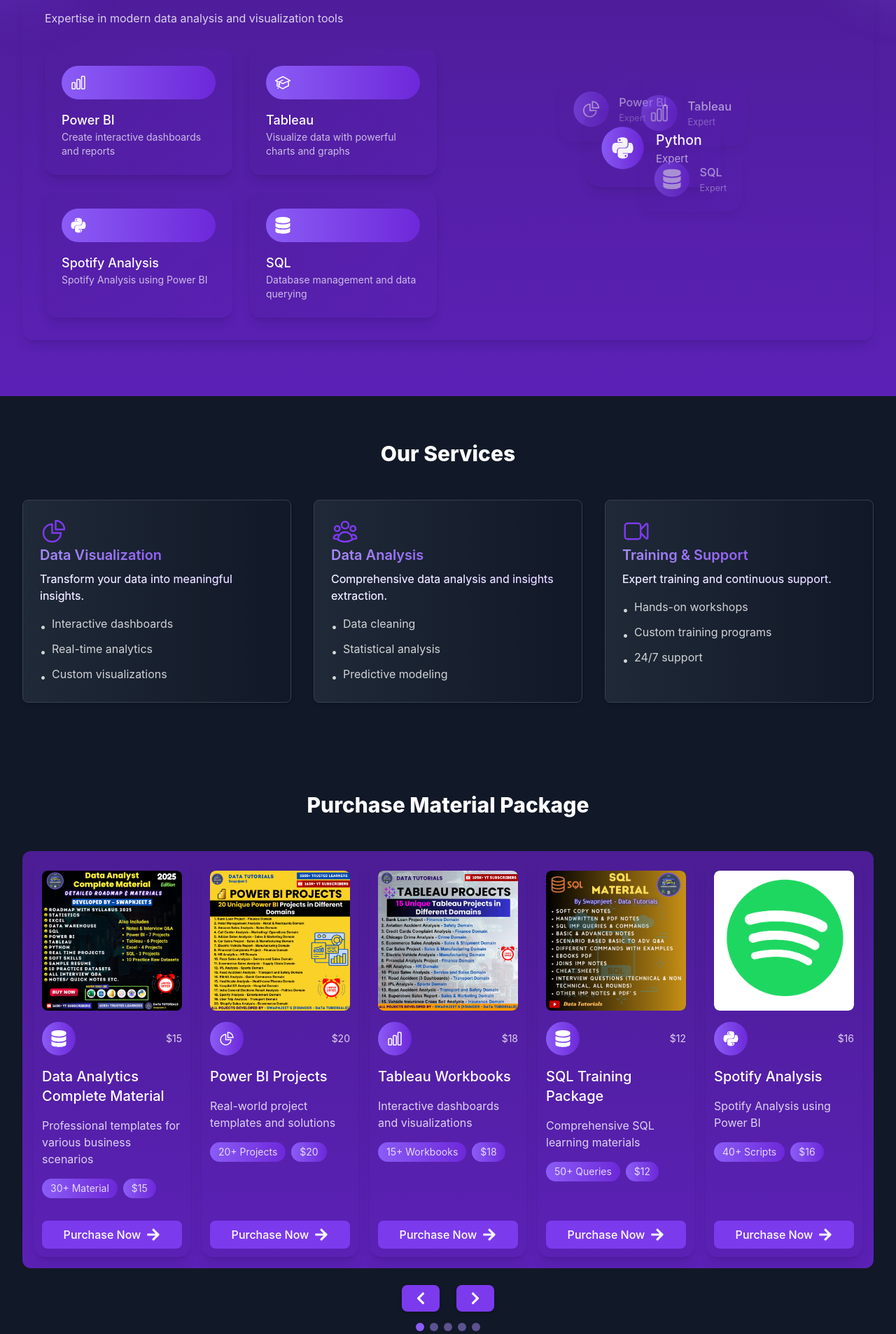
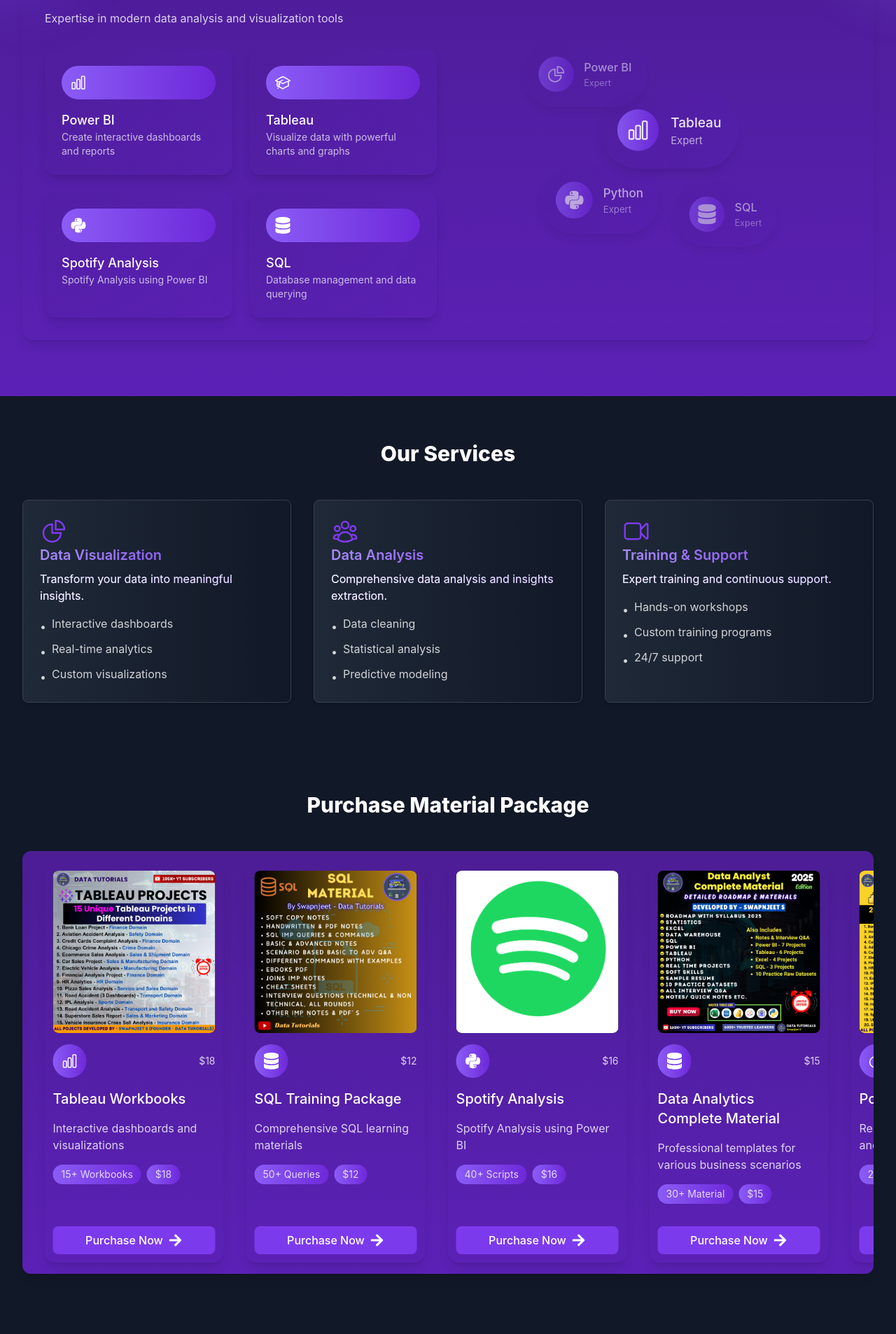
Before and after one commit to sanal-p-k/DataTutorial, a React (Vite) app: page / in a window 1280 px wide. Shown: the part 954-2860 px from the top of the page at 70% size. Built offline with nearby package versions, Linux system fonts and the light colour scheme.

Commit message:
landing fix

```diff
--- a/src/pages/Home.tsx
+++ b/src/pages/Home.tsx
@@ -1,4 +1,5 @@
 import React, { useState, useEffect, useRef } from 'react';
+import { useAnimation } from 'framer-motion';
 import { motion } from 'framer-motion';
 import { FaArrowRight, FaChevronLeft, FaChevronRight, FaDatabase, FaPython, FaQuoteLeft, FaYoutube } from 'react-icons/fa';
 import {
@@ -9,56 +10,23 @@
   ChartBarIcon,
   UsersIcon
 } from '@heroicons/react/24/outline';
-
 import { PurchaseMaterial } from '../components/PurchaseMaterial';
 import type { PurchaseMaterialType, Service, Tool, Skill } from '../types';
 
 // Animation variants
 const staggerContainer = {
-  initial: {
-    opacity: 0,
-  },
-  animate: {
-    opacity: 1,
-    transition: {
-      staggerChildren: 0.3,
-      delayChildren: 0.2,
-    },
-  },
+  initial: { opacity: 0 },
+  animate: { opacity: 1, transition: { staggerChildren: 0.3, delayChildren: 0.2 } }
 };
 
 const staggerItem = {
-  initial: {
-    opacity: 0,
-    y: 20,
-    scale: 0.95,
-  },
-  animate: {
-    opacity: 1,
-    y: 0,
-    scale: 1,
-    transition: {
-      duration: 0.6,
-      ease: "easeOut",
-    },
-  },
+  initial: { opacity: 0, y: 20, scale: 0.95 },
+  animate: { opacity: 1, y: 0, scale: 1, transition: { duration: 0.6, ease: "easeOut" } }
 };
 
 const slideUp = {
-  initial: {
-    opacity: 0,
-    y: 20,
-    scale: 0.95,
-  },
-  animate: {
-    opacity: 1,
-    y: 0,
-    scale: 1,
-    transition: {
-      duration: 0.6,
-      ease: "easeOut",
-    },
-  },
+  initial: { opacity: 0, y: 20, scale: 0.95 },
+  animate: { opacity: 1, y: 0, scale: 1, transition: { duration: 0.6, ease: "easeOut" } }
 };
 
 // Data
@@ -117,37 +85,24 @@
   }
 ];
 
-// Services data
 const services: Service[] = [
   {
     icon: ChartPieIcon,
     title: 'Data Visualization',
     description: 'Transform your data into meaningful insights.',
-    features: [
-      'Interactive dashboards',
-      'Real-time analytics',
-      'Custom visualizations'
-    ]
+    features: ['Interactive dashboards', 'Real-time analytics', 'Custom visualizations']
   },
   {
     icon: UserGroupIcon,
     title: 'Data Analysis',
     description: 'Comprehensive data analysis and insights extraction.',
-    features: [
-      'Data cleaning',
-      'Statistical analysis',
-      'Predictive modeling'
-    ]
+    features: ['Data cleaning', 'Statistical analysis', 'Predictive modeling']
   },
   {
     icon: VideoCameraIcon,
     title: 'Training & Support',
     description: 'Expert training and continuous support.',
-    features: [
-      'Hands-on workshops',
-      'Custom training programs',
-      '24/7 support'
-    ]
+    features: ['Hands-on workshops', 'Custom training programs', '24/7 support']
   }
 ];
 
@@ -199,8 +154,6 @@
   const [slidePosition, setSlidePosition] = useState(0);
   const [isSliding, setIsSliding] = useState(false);
   const [activeDot, setActiveDot] = useState(0);
-  const [touchStart, setTouchStart] = useState<number | null>(null);
-  const [touchEnd, setTouchEnd] = useState<number | null>(null);
   const careerPointsRef = useRef<HTMLDivElement>(null);
   const materialsLength = purchaseMaterials.length;
 
@@ -209,87 +162,46 @@
     const handleKeyDown = (e: KeyboardEvent) => {
       if (isSliding) return;
       if (e.key === 'ArrowLeft') {
+        handleSwipe('right');
+      } else if (e.key === 'ArrowRight') {
         handleSwipe('left');
-      } else if (e.key === 'ArrowRight') {
-        handleSwipe('right');
       }
     };
     window.addEventListener('keydown', handleKeyDown);
     return () => window.removeEventListener('keydown', handleKeyDown);
   }, [isSliding]);
 
-  // Update active dot when slide position changes
+  // Update active dot
   useEffect(() => {
-    const dotIndex = slidePosition % materialsLength;
-    setActiveDot(dotIndex >= 0 ? dotIndex : materialsLength + dotIndex);
-  }, [slidePosition]);
-
-  const handleTouchStart = (e: React.TouchEvent<HTMLDivElement>) => {
-    if (isSliding) return;
-    setTouchStart(e.targetTouches[0].clientX);
-  };
-
-  const handleTouchEnd = (e: React.TouchEvent<HTMLDivElement>) => {
-    if (isSliding) return;
-    setTouchEnd(e.changedTouches[0].clientX);
-    if (touchStart !== null && touchEnd !== null) {
-      const distance = touchStart - touchEnd;
-      if (Math.abs(distance) > 50) { // Minimum swipe distance
-        handleSwipe(distance > 0 ? 'left' : 'right');
-      }
-      setTouchStart(null);
-      setTouchEnd(null);
-    }
-  };
+    const dotIndex = ((slidePosition % materialsLength) + materialsLength) % materialsLength;
+    setActiveDot(dotIndex);
+  }, [slidePosition, materialsLength]);
 
   const handleSwipe = (direction: 'left' | 'right') => {
     if (isSliding) return;
     setIsSliding(true);
-
-    const newPosition = direction === 'left'
-      ? slidePosition - 1
-      : slidePosition + 1;
-
-    // Calculate the correct position for infinite loop
-    const clampedPosition = newPosition % materialsLength;
-    const adjustedPosition = clampedPosition < 0 ? materialsLength + clampedPosition : clampedPosition;
-
-    setSlidePosition(adjustedPosition);
-
-    // Reset position to create infinite loop effect
+    const newPosition = direction === 'left' ? slidePosition + 1 : slidePosition - 1;
+    setSlidePosition(newPosition);
     setTimeout(() => {
-      if (direction === 'left' && newPosition <= 0) {
+      if (newPosition >= materialsLength) {
+        setSlidePosition(0);
+      } else if (newPosition < 0) {
         setSlidePosition(materialsLength - 1);
-        setActiveDot(materialsLength - 1);
-      } else if (direction === 'right' && newPosition >= materialsLength - 1) {
-        setSlidePosition(0);
-        setActiveDot(0);
       }
       setIsSliding(false);
-    }, 800);
+    }, 500); // Match transition duration
   };
-
-  // Automatic sliding effect
-  useEffect(() => {
-    const interval = setInterval(() => {
-      handleSwipe('left');
-    }, 4000);  // Increased interval time for smoother automatic sliding
-
-    return () => clearInterval(interval);
-  }, [handleSwipe]);
 
   useEffect(() => {
     const observer = new IntersectionObserver(
       ([entry]) => {
         setInView(entry.isIntersecting);
       },
-      { threshold: 0.1 }
+      { threshold: 0.3 }
     );
-
     if (careerPointsRef.current) {
       observer.observe(careerPointsRef.current);
     }
-
     return () => {
       if (careerPointsRef.current) {
         observer.unobserve(careerPointsRef.current);
@@ -303,6 +215,7 @@
     }, 3000);
     return () => clearInterval(interval);
   }, []);
+  const LOOP_SPEED = 90; // px per second
 
   return (
     <div className="min-h-screen bg-gray-900 text-white">
@@ -346,7 +259,6 @@
           <div className="relative">
             <div className="absolute -top-20 -left-20 w-40 h-40 bg-gradient-to-r from-purple-500 to-purple-700 rounded-full blur-2xl opacity-30" />
             <div className="absolute -top-40 -right-40 w-56 h-56 bg-gradient-to-r from-purple-400 to-purple-600 rounded-full blur-2xl opacity-30" />
-
             <div className="relative bg-gradient-to-b from-purple-900/10 to-purple-800/15 rounded-2xl shadow-lg p-8">
               <div className="flex flex-col md:flex-row gap-8 items-center">
                 <div className="md:w-1/2">
@@ -388,7 +300,7 @@
                     {skills.map((skill, index) => (
                       <motion.div
                         key={skill.name}
-                        className="skill-item absolute bg-gradient-to-r from-purple-900/20 to-purple-800/25 rounded-3xl p-6 shadow-lg flex items-center gap-4 hover:shadow-xl transition-all duration-300"
+                        className="skill-item absolute bg-gradient-to-r from-purple-900/20 to-purple-800/25 rounded-full p-6 shadow-lg flex items-center gap-4 hover:shadow-xl transition-all duration-300"
                         variants={slideUp}
                         whileHover={{ scale: 1.1 }}
                         whileTap={{ scale: 0.95 }}
@@ -396,8 +308,8 @@
                         animate={{
                           opacity: activeSkillIndex === index ? 1 : 0.5,
                           scale: activeSkillIndex === index ? 1.1 : 0.9,
-                          x: activeSkillIndex === index ? 0 : (index % 2 === 0 ? -50 : 50),
-                          y: activeSkillIndex === index ? 0 : (index > 1 ? 50 : -50)
+                          x: activeSkillIndex === index ? 0 : (index % 2 === 0 ? -100 : 100),
+                          y: activeSkillIndex === index ? 0 : (index > 1 ? 100 : -100)
                         }}
                         transition={{ duration: 0.5 }}
                       >
@@ -454,56 +366,30 @@
       <section className="py-16 bg-gray-900">
         <div className="max-w-[1600px] mx-auto px-4 sm:px-6 lg:px-8">
           <h2 className="text-3xl font-extrabold text-white text-center mb-12">Purchase Material Package</h2>
-          <div className="relative overflow-hidden">
-            <div
-              className="flex gap-4 transition-transform duration-1000 ease-in-out bg-gradient-to-b from-purple-900 to-purple-800 p-4 rounded-xl shadow-lg"
-              onTouchStart={handleTouchStart}
-              onTouchEnd={handleTouchEnd}
-              style={{
-                transform: `translateX(-${slidePosition * 100}%)`
+
+          <div className="overflow-hidden relative rounded-xl shadow-lg bg-gradient-to-b from-purple-900 to-purple-800 p-4">
+            <motion.div
+              className="flex gap-8 w-max"
+              animate={{ x: ['0%', '-50%'] }}
+              transition={{
+                ease: 'linear',
+                duration: (purchaseMaterials.length * 300) / LOOP_SPEED,
+                repeat: Infinity,
               }}
             >
-              {purchaseMaterials.map(material => (
-                <PurchaseMaterial
-                  key={material.id}
-                  material={material}
-                />
+              {[...purchaseMaterials, ...purchaseMaterials].map((material, index) => (
+                <div
+                  key={`${material.id}-${index}`}
+                  className="flex-none w-64 flex justify-center"
+                >
+                  <PurchaseMaterial material={material} />
+                </div>
               ))}
-            </div>
-          </div>
-          <div className="flex flex-col items-center gap-4 mt-6">
-            <div className="flex justify-center gap-6">
-              <button
-                onClick={() => handleSwipe('left')}
-                className="px-4 py-2 bg-purple-600 hover:bg-purple-700 active:bg-purple-800 rounded-lg transition-all duration-200 flex items-center justify-center relative overflow-hidden shadow-md hover:shadow-lg active:shadow-md"
-                disabled={isSliding}
-              >
-                <FaChevronLeft className="h-5 w-5 transition-transform duration-200" />
-              </button>
-              <button
-                onClick={() => handleSwipe('right')}
-                className="px-4 py-2 bg-purple-600 hover:bg-purple-700 active:bg-purple-800 rounded-lg transition-all duration-200 flex items-center justify-center relative overflow-hidden shadow-md hover:shadow-lg active:shadow-md"
-                disabled={isSliding}
-              >
-                <FaChevronRight className="h-5 w-5 transition-transform duration-200" />
-              </button>
-            </div>
-            <div className="flex gap-2">
-              {Array.from({ length: materialsLength }, (_, i) => (
-                <div
-                  key={i}
-                  className={`w-3 h-3 rounded-full transition-all duration-300 ${
-                    activeDot === i
-                      ? 'bg-purple-500'
-                      : 'bg-purple-400/50 hover:bg-purple-400'
-                  }`}
-                  onClick={() => handleSwipe(i > activeDot ? 'right' : 'left')}
-                />
-              ))}
-            </div>
+            </motion.div>
           </div>
         </div>
       </section>
+
       <section className="py-20 bg-gray-900">
         <div className="max-w-6xl mx-auto px-4 sm:px-6 lg:px-8">
           <h2 className="text-3xl font-extrabold text-white text-center mb-12">Live Dashboard Example</h2>
```
